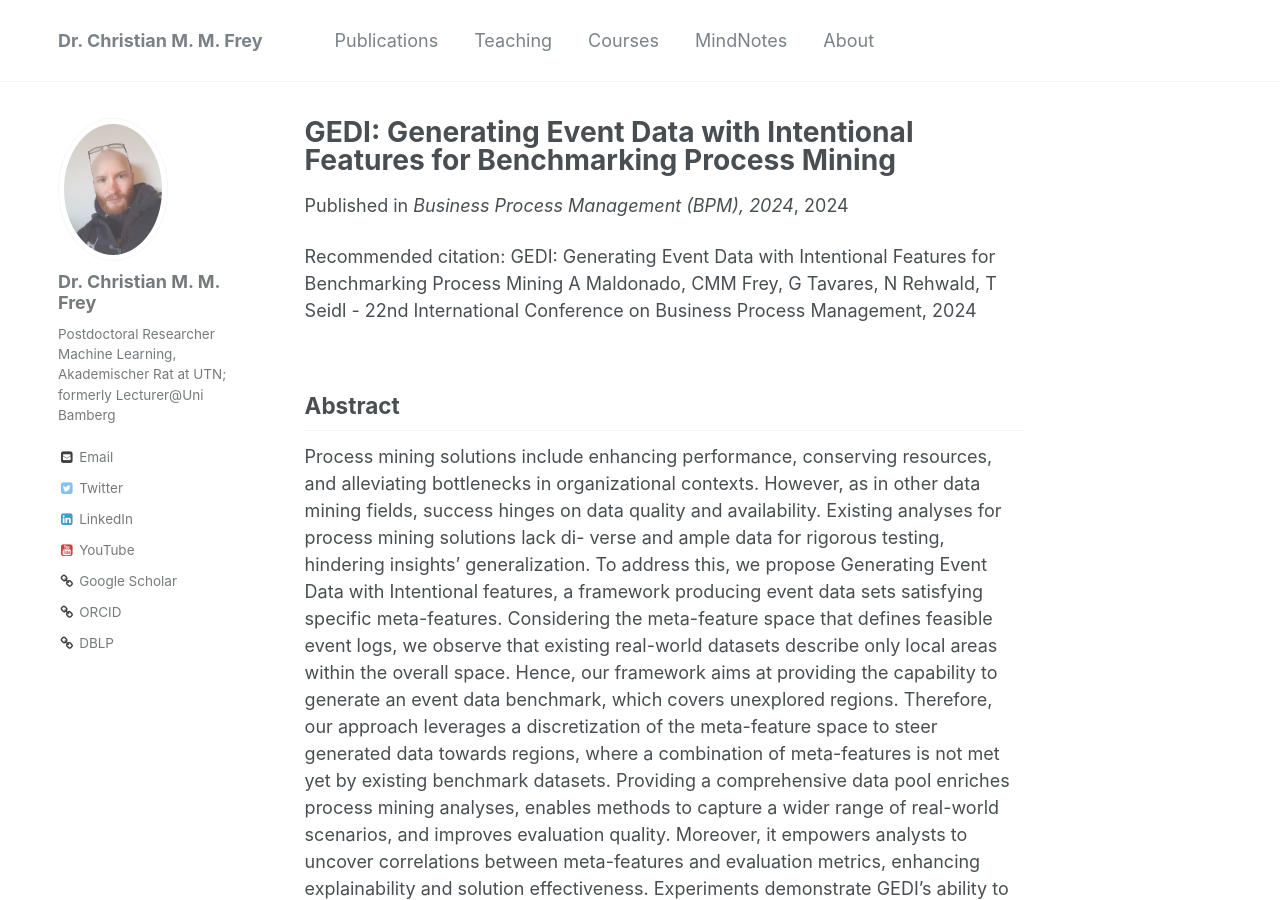
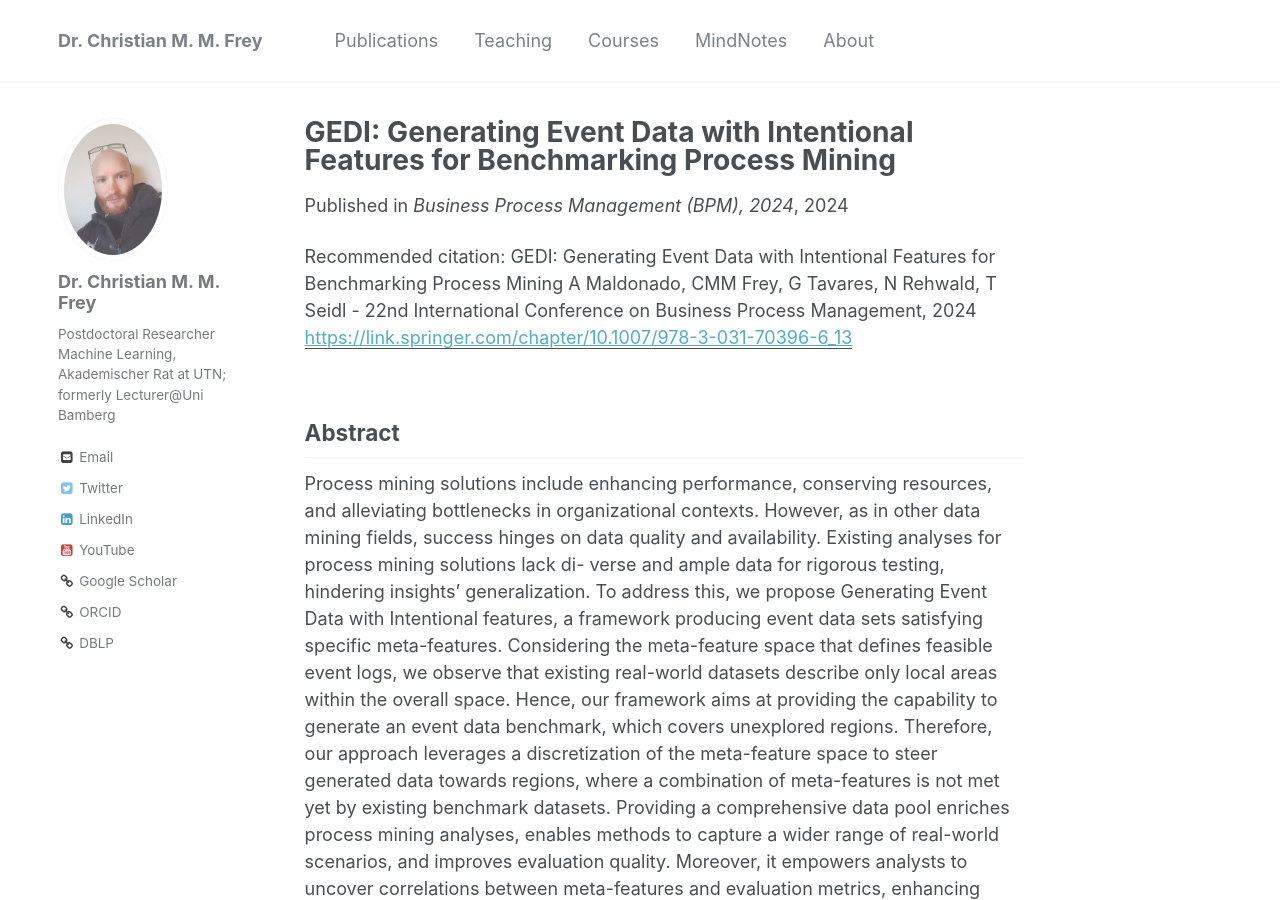
Before and after one commit to christianmaxmike/christianmaxmike.github.io, a Jekyll site: the page built from _publications/2024-02.md, in a window 1280 px wide and 900 px high. Built offline with Jekyll 4.4.1, drawn with Linux system fonts in a browser that asks for light colours; part of the change alters nothing that is shown.

Commit message:
Update 2024-02.md

```diff
--- a/_publications/2024-02.md
+++ b/_publications/2024-02.md
@@ -5,7 +5,7 @@ permalink: /publications/2024-02
 venue: 'Business Process Management (BPM), 2024'
 excerpt: "We propose Generating Event Data with Intentional features, a framework producing event data sets satisfying specific meta-features. Considering the meta-feature space that defines feasible event logs, we observe that existing real-world datasets describe only local areas within the overall space."
 date: 2024-06-01
-#paperurl: https://christianmaxmike.github.io/publications/2024-02
+paperurl: https://link.springer.com/chapter/10.1007/978-3-031-70396-6_13
 citation: "GEDI: Generating Event Data with Intentional Features for Benchmarking Process Mining
 A Maldonado, CMM Frey, G Tavares, N Rehwald, T Seidl - 22nd International Conference on Business Process Management, 2024<br/>"
 ---
```
